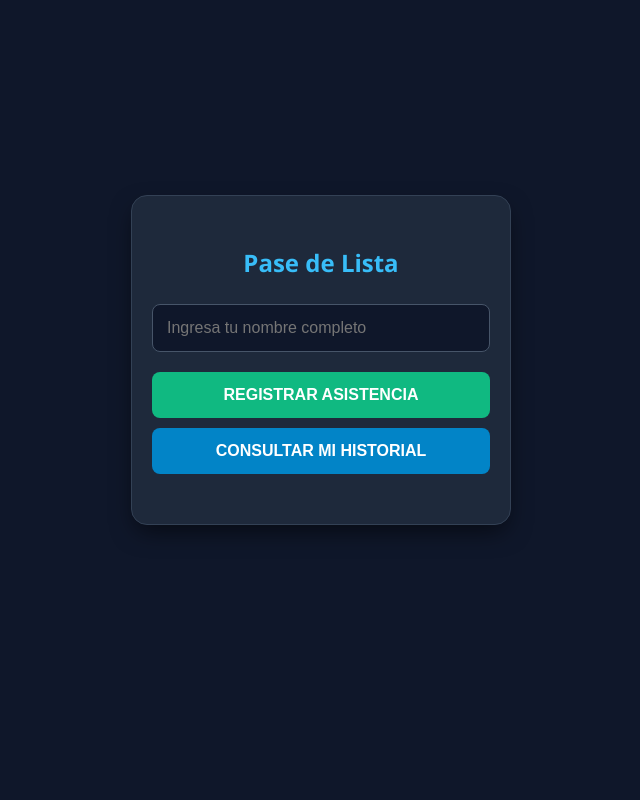
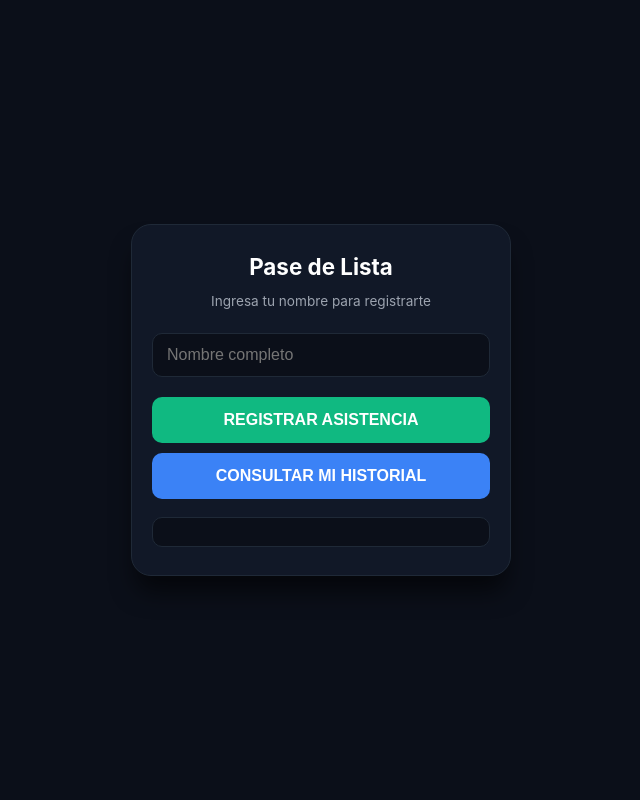
Before and after one commit to eli-ph/Proyecto-distribuidos, a Flask app: page /marcar in a window 1280 px wide. Shown: the whole page, without its empty margins (319-959 px from the left). Run offline with Flask 3, Linux system fonts and the light colour scheme.

Commit message:
Modificaciones INterfaz

```diff
--- a/app.py
+++ b/app.py
@@ -71,7 +71,7 @@ def registrar_asistencia():
         color = "#fbbf24"
         alumnos_db[nombre_oficial]['retardos'] += 1
     else:
-        estado = "Falta (Extemporáneo)"
+        estado = "Falta"
         color = "#f87171"
         alumnos_db[nombre_oficial]['faltas'] += 1
 
--- a/static/style_telefono.css
+++ b/static/style_telefono.css
@@ -1,93 +1,112 @@
+:root {
+    --bg-main: #0b0f19;
+    --bg-card: #111827;
+    --border-color: #1f2937;
+    --text-main: #f3f4f6;
+    --text-muted: #9ca3af;
+    --accent-blue: #3b82f6;
+    --accent-blue-hover: #2563eb;
+}
+
 body {
-    font-family: 'Segoe UI', Tahoma, Geneva, Verdana, sans-serif;
-    background-color: #0f172a;
-    color: #f8fafc;
+    font-family: 'Inter', -apple-system, BlinkMacSystemFont, "Segoe UI", Roboto, sans-serif;
+    background-color: var(--bg-main);
+    color: var(--text-main);
     margin: 0;
-    padding: 20px;
+    padding: 16px;
     display: flex;
-    flex-direction: column;
+    justify-content: center;
     align-items: center;
-    justify-content: center;
-    min-height: 85vh;
+    min-height: 100vh;
+    box-sizing: border-box;
 }
 
 .card {
-    background: #1e293b;
-    padding: 30px 20px;
-    border-radius: 16px;
-    box-shadow: 0 10px 25px -5px rgba(0, 0, 0, 0.6);
+    background: var(--bg-card);
+    padding: 28px 20px;
+    border-radius: 20px;
+    border: 1px solid var(--border-color);
+    box-shadow: 0 20px 25px -5px rgba(0, 0, 0, 0.6);
     width: 100%;
     max-width: 380px;
     box-sizing: border-box;
     text-align: center;
-    border: 1px solid #334155;
 }
 
 h2 {
-    color: #38bdf8;
-    margin-bottom: 25px;
-    font-size: 1.5rem;
+    color: #ffffff;
+    margin-top: 0;
+    margin-bottom: 6px;
+    font-size: 1.4rem;
+    font-weight: 700;
+}
+
+.subtitle {
+    color: var(--text-muted);
+    font-size: 0.85rem;
+    margin-bottom: 24px;
 }
 
 input {
     width: 100%;
-    padding: 14px;
-    margin-bottom: 20px;
-    background-color: #0f172a;
-    border: 1px solid #475569;
-    border-radius: 8px;
-    color: #f8fafc;
-    font-size: 16px;
+    padding: 12px 14px;
+    margin-bottom: 14px;
+    background-color: var(--bg-main);
+    border: 1px solid var(--border-color);
+    border-radius: 10px;
+    color: var(--text-main);
+    font-size: 1rem;
     box-sizing: border-box;
 }
 
 input:focus {
     outline: none;
-    border-color: #38bdf8;
-    box-shadow: 0 0 0 2px rgba(56, 189, 248, 0.2);
+    border-color: var(--accent-blue);
+    box-shadow: 0 0 0 3px rgba(59, 130, 246, 0.15);
 }
 
-button {
+.btn {
     width: 100%;
     padding: 14px;
+    border: none;
+    border-radius: 10px;
+    font-size: 1rem;
+    font-weight: 600;
+    cursor: pointer;
+    box-sizing: border-box;
+    transition: background-color 0.2s, transform 0.1s;
+    margin-top: 6px;
+}
+
+.btn-success {
     background-color: #10b981;
     color: white;
-    border: none;
-    border-radius: 8px;
-    font-size: 16px;
-    font-weight: bold;
-    cursor: pointer;
-    transition: background 0.2s, transform 0.1s;
 }
+.btn-success:hover { background-color: #059669; }
 
-button:hover {
-    background-color: #059669;
+.btn-info {
+    background-color: var(--accent-blue);
+    color: white;
+    margin-top: 10px;
 }
+.btn-info:hover { background-color: var(--accent-blue-hover); }
 
-button:active {
+.btn:active {
     transform: scale(0.98);
 }
 
 #respuesta {
-    margin-top: 20px;
-    font-size: 15px;
+    margin-top: 14px;
+    font-size: 0.9rem;
     font-weight: 500;
 }
 
-select {
-    width: 100%;
+#estatusAlumno {
+    margin-top: 18px;
+    text-align: left;
+    background: var(--bg-main);
     padding: 14px;
-    margin-bottom: 20px;
-    background-color: #0f172a;
-    border: 1px solid #475569;
-    border-radius: 8px;
-    color: #f8fafc;
-    font-size: 16px;
-    box-sizing: border-box;
+    border-radius: 10px;
+    border: 1px solid var(--border-color);
+    font-size: 0.85rem;
 }
-
-select:focus {
-    outline: none;
-    border-color: #38bdf8;
-    box-shadow: 0 0 0 2px rgba(56, 189, 248, 0.2);
-}
--- a/templates/laptop.html
+++ b/templates/laptop.html
@@ -20,7 +20,8 @@
         </a>
     </div>
 
-    <table>
+    <div class="table-container">
+        <table>
         <thead>
             <tr>
                 <th>Alumno</th>
@@ -31,6 +32,7 @@
         </thead>
         <tbody id="tabla-asistencia"></tbody>
     </table>
+    </div>
 
     <script>
         const socket = io();
--- a/templates/lista_general.html
+++ b/templates/lista_general.html
@@ -19,6 +19,7 @@
         </a>
     </div>
 
+    <div class="table-container">
         <table>
             <thead>
                 <tr>
@@ -39,5 +40,6 @@
                 {% endfor %}
             </tbody>
         </table>
+    </div>
 </body>
 </html>
--- a/templates/telefono.html
+++ b/templates/telefono.html
@@ -9,15 +9,15 @@
 <body>
     <div class="card">
         <h2>Pase de Lista</h2>
+        <p class="subtitle">Ingresa tu nombre para registrarte</p>
 
-        <!-- Entrada de texto por teclado -->
-        <input type="text" id="nombreAlumno" placeholder="Ingresa tu nombre completo">
+        <input type="text" id="nombreAlumno" placeholder="Nombre completo">
 
-        <button onclick="marcarLlegada()">REGISTRAR ASISTENCIA</button>
-        <button onclick="consultarHistorial()" style="background-color: #0284c7; margin-top: 10px;">CONSULTAR MI HISTORIAL</button>
+        <button class="btn btn-success" onclick="marcarLlegada()">REGISTRAR ASISTENCIA</button>
+        <button class="btn btn-info" onclick="consultarHistorial()">CONSULTAR MI HISTORIAL</button>
 
         <div id="respuesta"></div>
-        <div id="estatusAlumno" style="margin-top: 15px; text-align: left; font-size: 14px;"></div>
+        <div id="estatusAlumno"></div>
     </div>
 
     <script>
@@ -56,7 +56,7 @@
             const divEstatus = document.getElementById('estatusAlumno');
 
             if (!nombre.trim()) {
-                divEstatus.innerText = "Escribe tu nombre para ver el historial.";
+                divEstatus.innerText = "Escribe tu nombre arriba para ver tu historial.";
                 return;
             }
 
@@ -66,14 +66,13 @@
 
                 if(res.ok) {
                     divEstatus.innerHTML = `
-                        <hr style="border-color: #334155; margin: 15px 0;">
-                        <p><b>Historial de:</b> ${data.alumno}</p>
-                        <p>Asistencias: <span style="color: #34d399; font-weight: bold;">${data.asistencias}</span></p>
-                        <p>Retardos: <span style="color: #fbbf24; font-weight: bold;">${data.retardos}</span></p>
+                        <p style="margin: 0 0 8px 0;"><b>Historial de:</b> ${data.alumno}</p>
+                        <p style="margin: 4px 0;">Asistencias: <span style="color: #34d399; font-weight: bold;">${data.asistencias}</span></p>
+                        <p style="margin: 4px 0;">Retardos: <span style="color: #fbbf24; font-weight: bold;">${data.retardos}</span></p>
+                        <p style="margin: 4px 0;">Faltas: <span style="color: #f87171; font-weight: bold;">${data.faltas}</span></p>
                     `;
                 } else {
                     divEstatus.innerText = "Alumno no encontrado en el sistema.";
-                    divEstatus.style.color = "#f87171";
                 }
             } catch (err) {
                 divEstatus.innerText = "No se pudo cargar el historial.";
```
Also changed, not shown: static/style_laptop.css (+115 -27 lines). Lines whose indentation alone changed are shown as unchanged.
